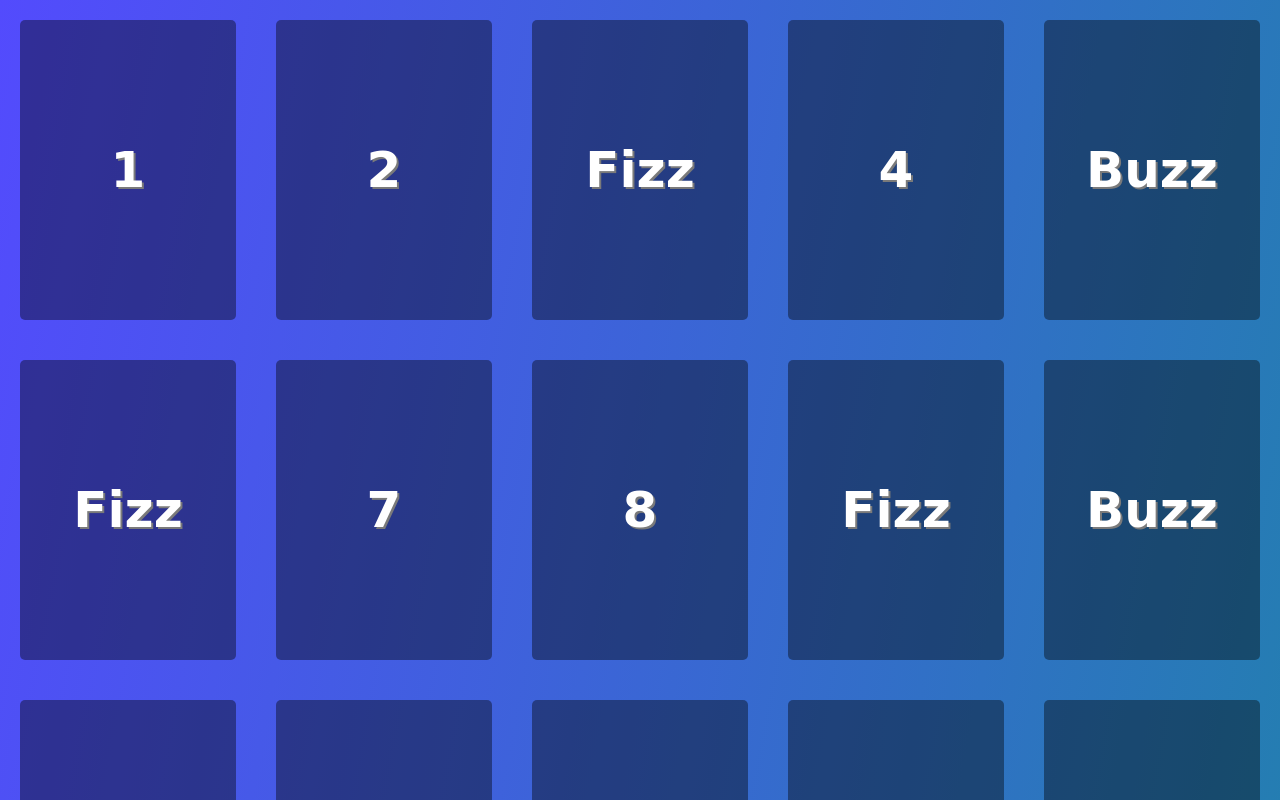
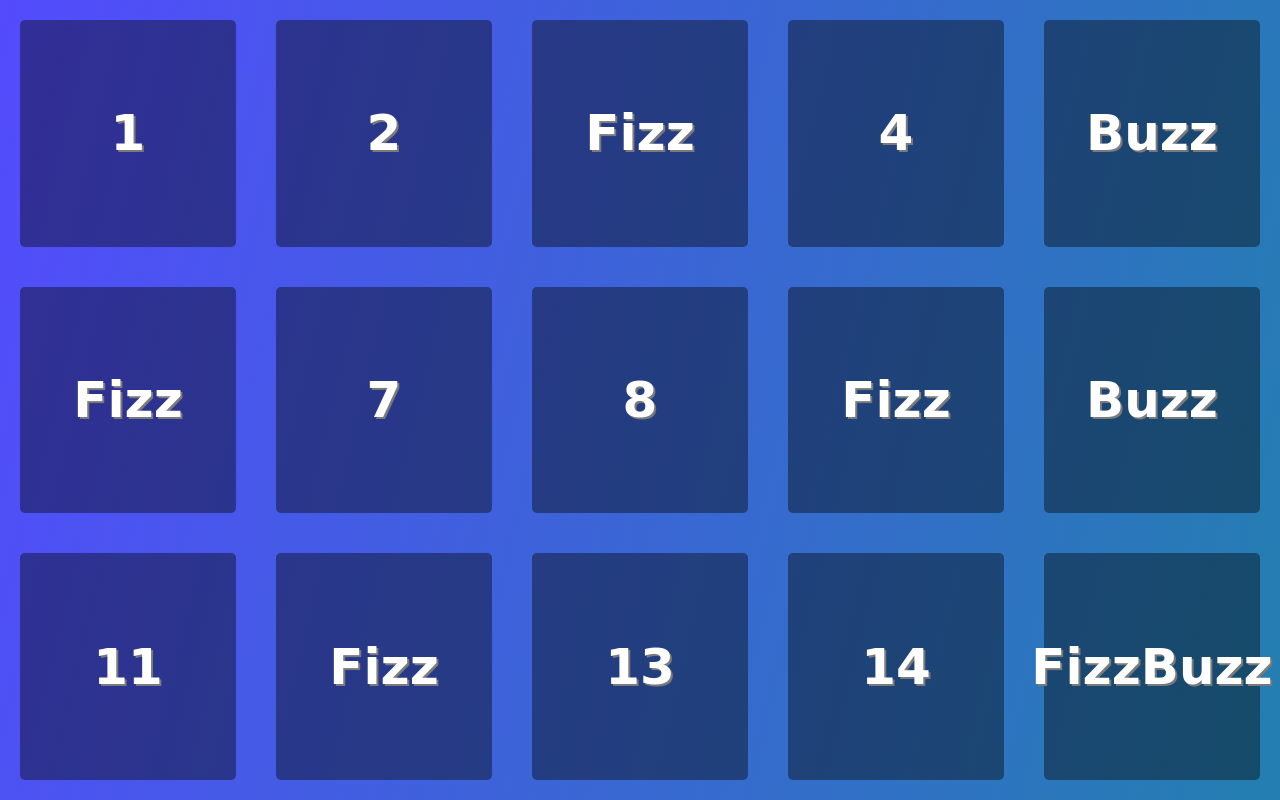
Before and after one commit to fmarabini93/js-fizzbuzz, a plain HTML site: page index.html in a window 1280 px wide. Shown: the top 800 px of the page. Drawn offline with Linux system fonts and the light colour scheme; a web font is replaced by a local one.

Commit message:
square-height

```diff
--- a/css/style.css
+++ b/css/style.css
@@ -18,7 +18,7 @@ ul {
 }
 ul li {
       width: calc((100% / 5) - 40px);
-      height: 300px;
+      height: calc((100vh / 3) - 40px);
       display: flex;
       justify-content: center;
       align-items: center;
```
